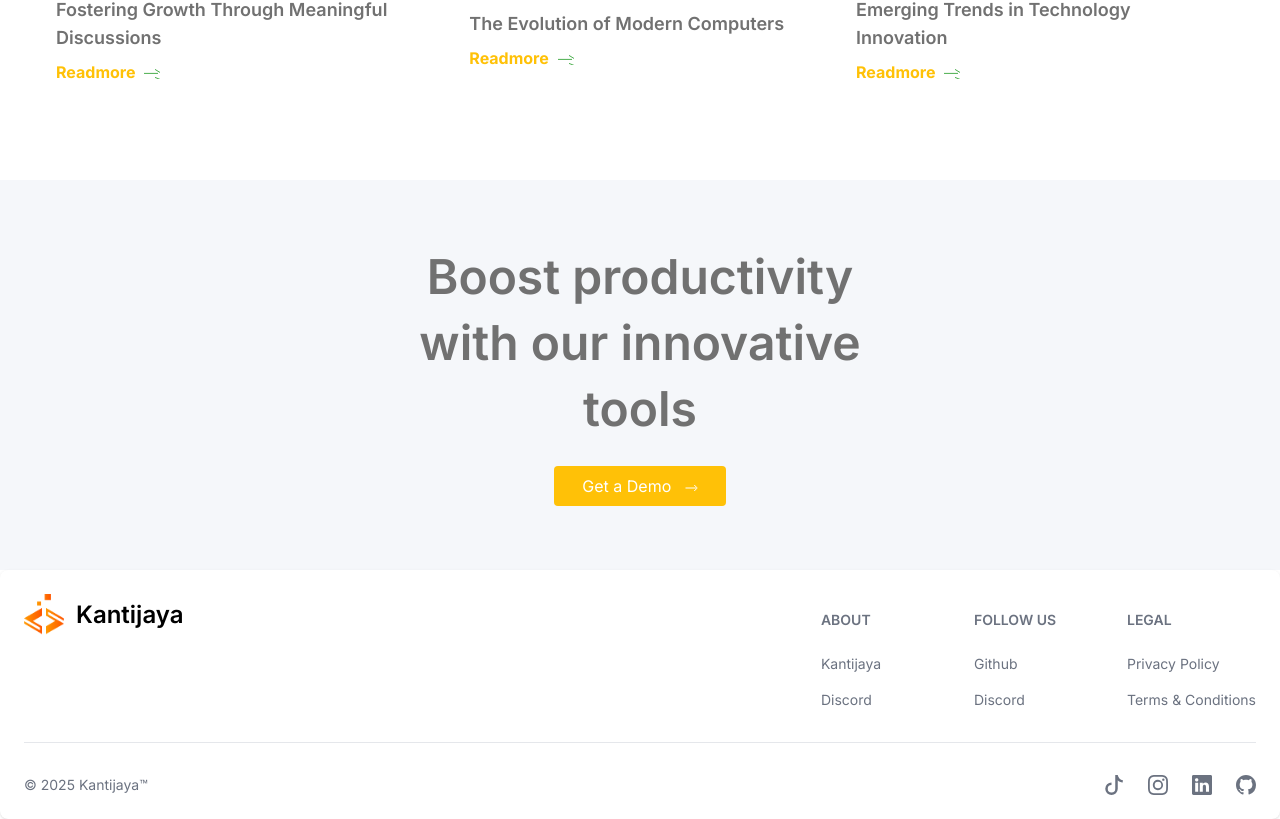
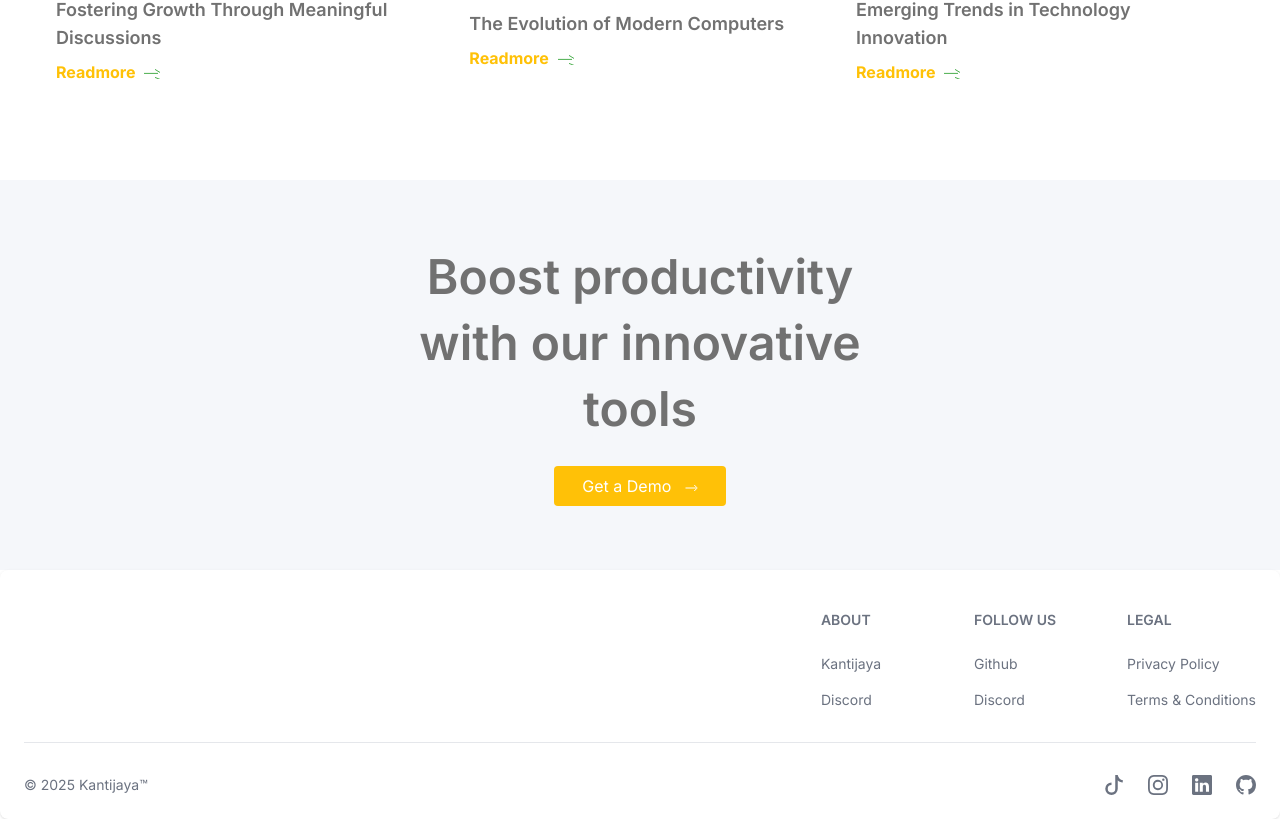
Before and after one commit to anggakrnwn/Kantijaya, a React (Vite) app: page / in a window 1280 px wide. Shown: the part 3925-4744 px from the top of the page. Built offline with nearby package versions, Linux system fonts and the light colour scheme.

Commit message:
Rearrange project files to follow standard project structure

```diff
--- a/src/components/Myfooter.jsx
+++ b/src/components/Myfooter.jsx
@@ -8,13 +8,6 @@ const Myfooter = () => {
       <div className="w-full">
         <div className="grid w-full justify-between sm:flex sm:justify-between md:flex md:grid-cols-1">
           <div className="space-y-4 mb-8">
-            <a
-              href="#"
-              className="text-2xl font-semibold flex items-center space-x-3"
-            >
-              <img src="/kantijayalogo2.png" alt="logo" className="w-10 inline-block" />
-              <span>Kantijaya</span>
-            </a>
           </div>
           <div className="grid grid-cols-2 gap-8 sm:mt-4 sm:grid-cols-3 sm:gap-6">
             <div>
```
